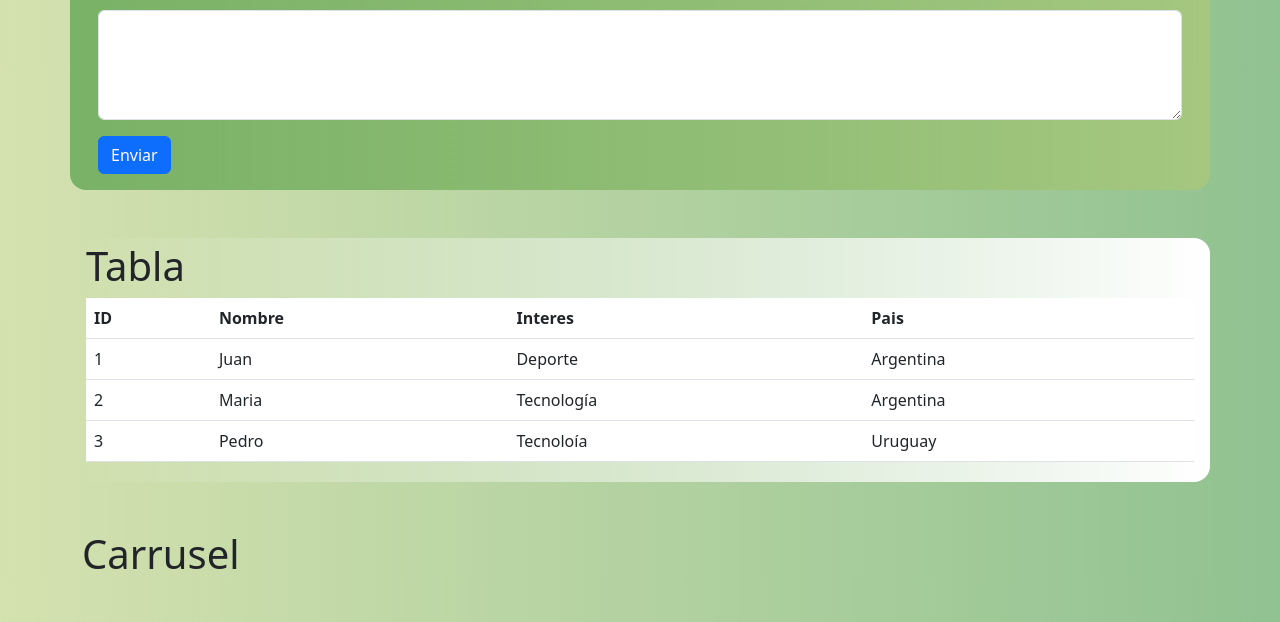
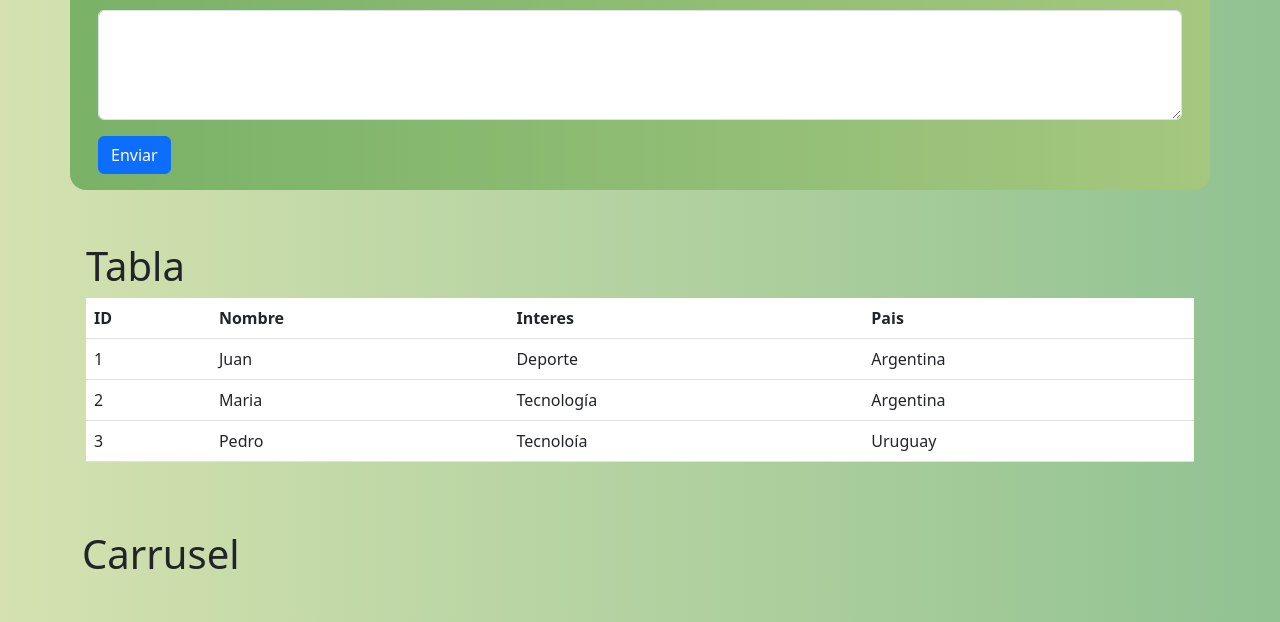
Before and after one commit to tomiiorti/GitHub, a PHP site: page /8-8/index.html in a window 1280 px wide. Shown: the part 694-1316 px from the top of the page. Run offline with PHP 8.4, Linux system fonts and the light colour scheme.

Commit message:
P con Bootstrap

```diff
--- a/HTML/Ejercicios/Clases/8-8/css/estilo.css
+++ b/HTML/Ejercicios/Clases/8-8/css/estilo.css
@@ -4,11 +4,4 @@
 .formu{
     background-image: linear-gradient(to left ,rgba(178, 202, 112, 0.555), rgba(29, 129, 29, 0.486));
     border-radius: 1rem;
-<<<<<<< HEAD
 }
-.tabl{
-    border-radius: 1rem;
-    background-image: linear-gradient(to left,rgb(255, 255, 255),rgba(255, 255, 255, 0));
-=======
->>>>>>> f29939897732ad2109b626e20ffb60db3f4fd412
-}
```
